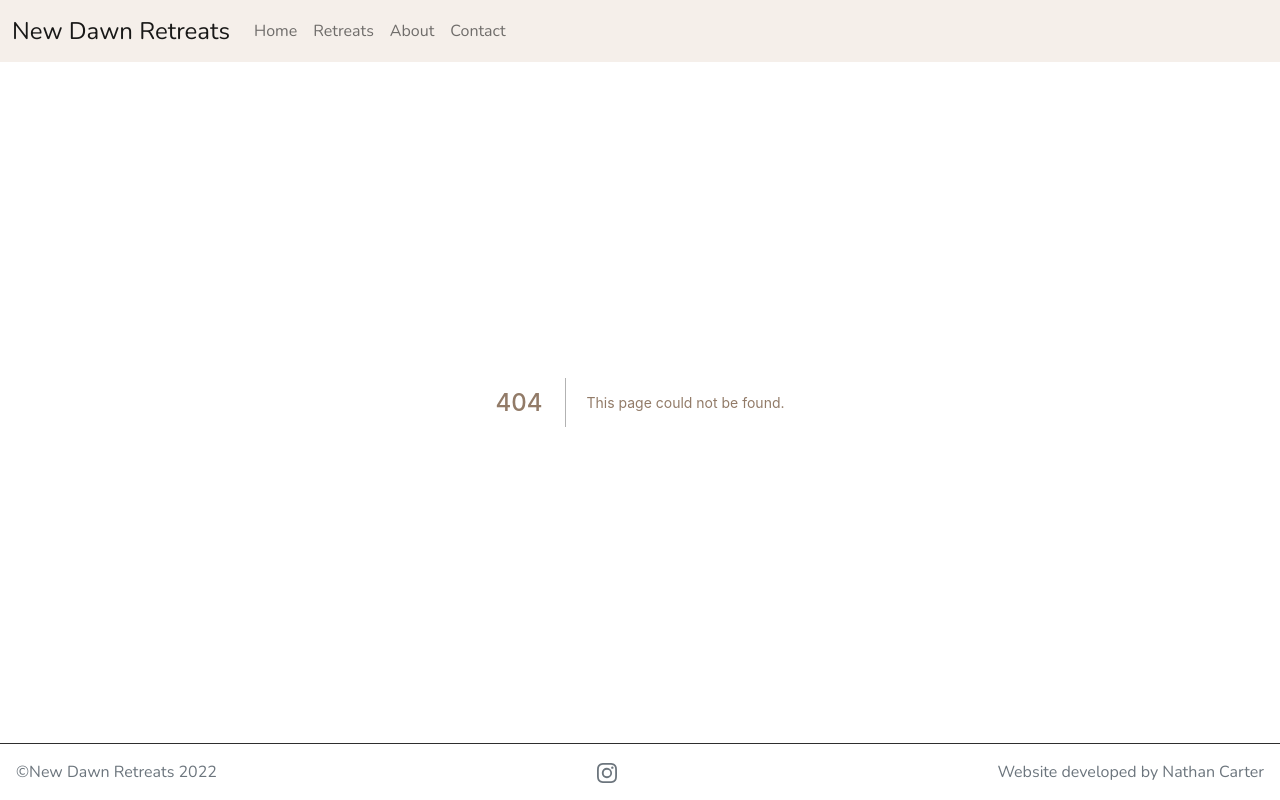
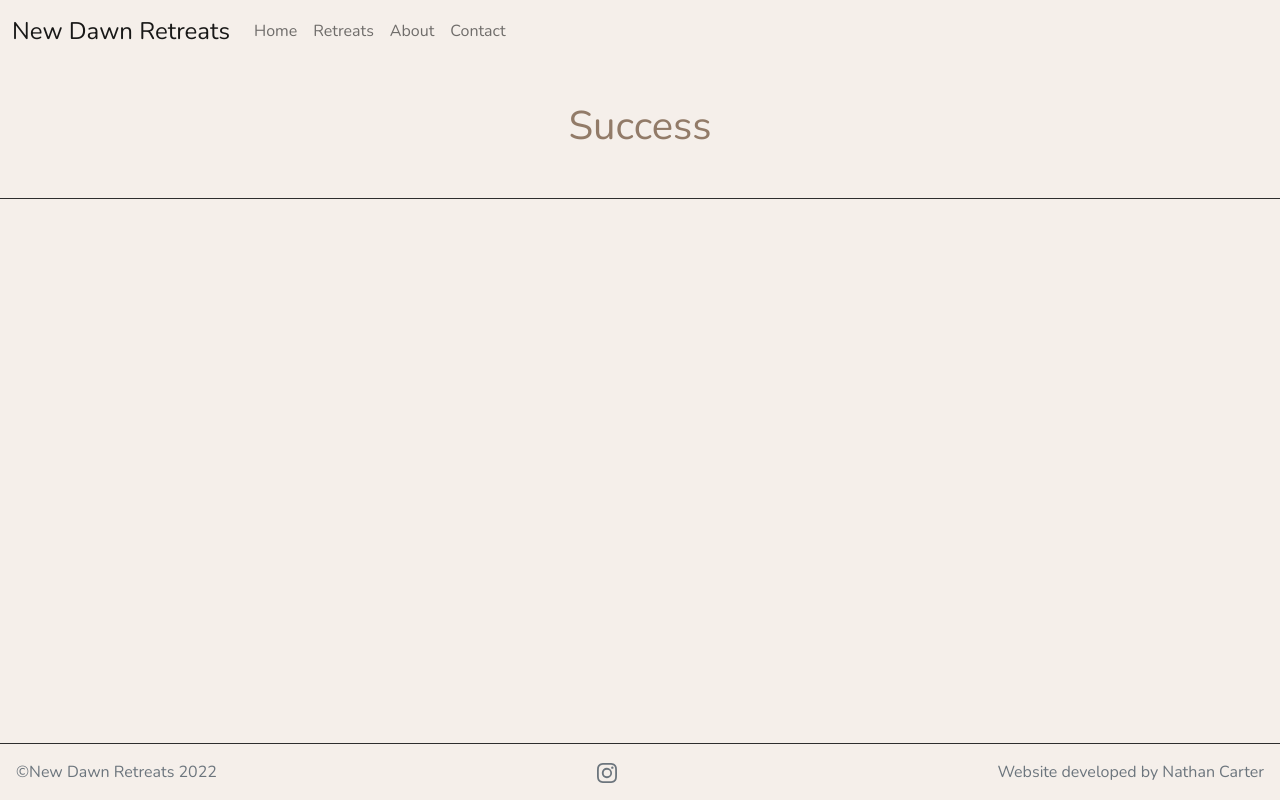
Before and after one commit to nathandcarter21/New-Dawn-Retreats2.0, a Next.js app: page /retreats/mexico/success in a window 1280 px wide. Before the commit this address had no page. Built offline with nearby package versions, Linux system fonts and the light colour scheme.

Commit message:
Added success page

```diff
--- /dev/null
+++ b/pages/retreats/mexico/success.js
@@ -0,0 +1,11 @@
+export default function Summer_Lake() {
+    return (
+        <main className="container-fluid pr-0 mt-4">
+            <div className="row text-center">
+                <div className="contourBtm mt-3">
+                    <h1 className="mb-5">Success</h1>
+                </div>
+            </div>
+        </main>
+    );
+}
```
